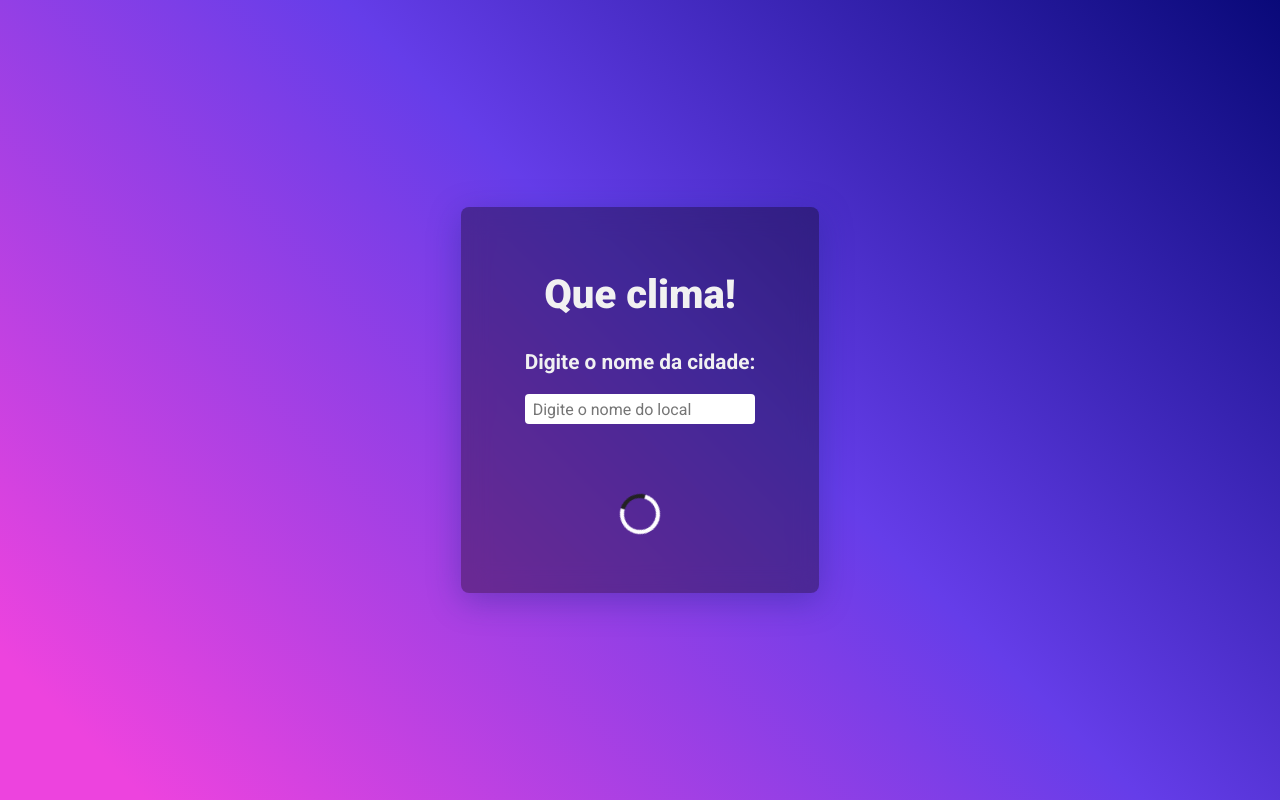
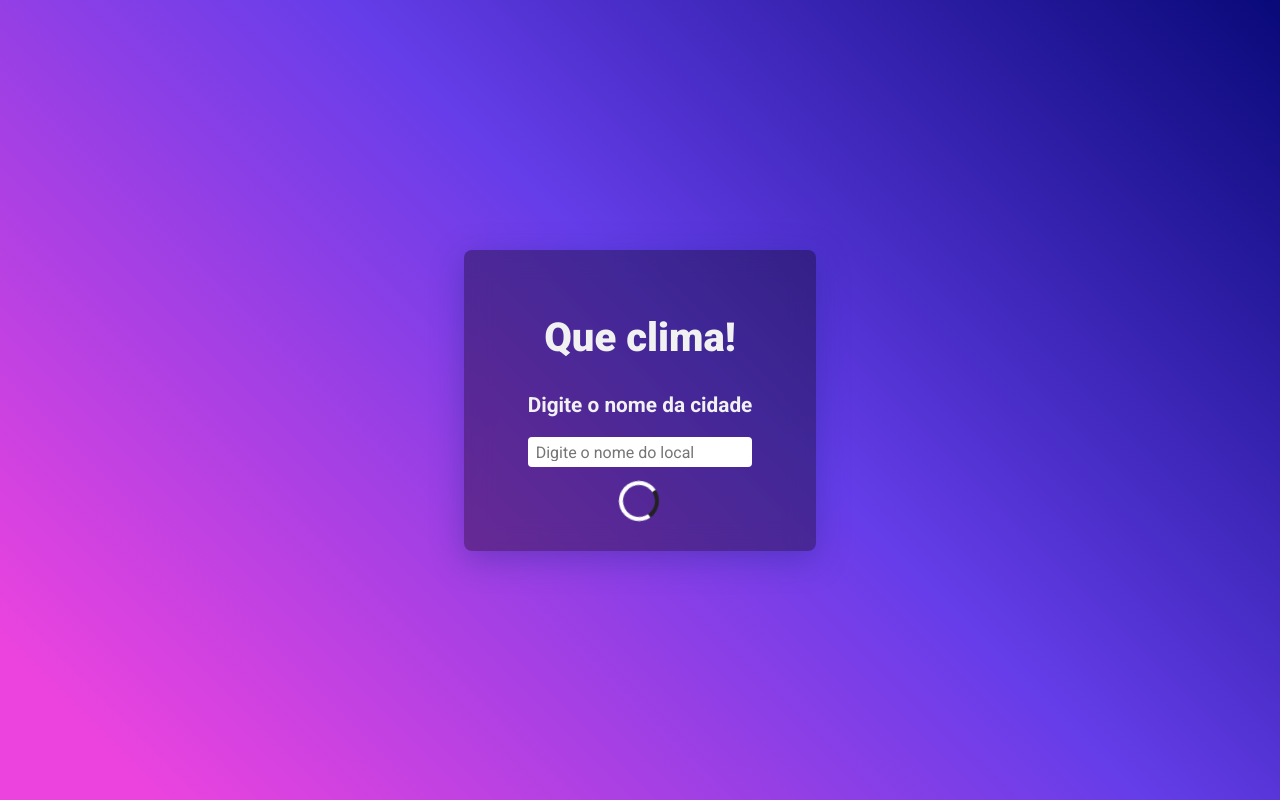
Before and after one commit to Leocadio-dev/que_clima, a plain HTML site: page QueClima/index.html in a window 1280 px wide. Both pictures are taken after a click on the button "Pesquisar". Drawn offline with Linux system fonts and the light colour scheme; no server answers.

Commit message:
Criar conexão com a API e modificar inputbox da cidade

```diff
--- a/QueClima/index.html
+++ b/QueClima/index.html
@@ -15,9 +15,9 @@
     <div class="form">
       <h1 class="title">Que clima!</h1>
       <div class="form-field">
-        <label for="">Digite o nome da cidade:</label>
+        <label for="">Digite o nome da cidade</label>
         <input type="text" placeholder="Digite o nome do local" name="" id="city-input" />
-        <button onclick="realizarRequisicao()" id="button-search"> Pesquisar </button>
+        <button onclick="pesquisarLocal()" id="button-search"> Pesquisar </button>
         <!-- Começa desabilitado para, quando clicar no botão, adicionar o evento -->
         <div id="loading"></div>
       </div>
--- a/QueClima/index.js
+++ b/QueClima/index.js
@@ -1,29 +1,60 @@
-async function realizarRequisicao() {
-    // Arrow function pro evento de esconder botão e carregar loading
-    const buttonAnimation = () => {
-        var buttonSearch = document.getElementById("button-search");
-        var loading = document.getElementById("loading");
-        // Desativa o botão assim que clicado
-        buttonSearch.disabled = true;
-        // Escondendo o botão
-        buttonSearch.style.opacity = 0;
+const apiKey = "2624348629b1d5ce175e2838060b49e6";
+const buttonSearch = document.getElementById("button-search");
+const cityInput = document.getElementById("city-input")
 
+// Arrow function pro evento de esconder botão e carregar loading
 
-    };
-    buttonAnimation();
-    const nomeCidade = document.getElementById("city-input").value.toLowerCase();
-    console.log(nomeCidade);
-    try {
-        const requisicao = await fetch(
-            `http://api.openweathermap.org/geo/1.0/direct?q=${nomeCidade}&limit=1&appid=2624348629b1d5ce175e2838060b49e6`
-        );
-        if (!requisicao.ok) {
-            throw new Error("Não foi possível achar o nome dessa cidade");
-        }
-        const data = await requisicao.json();
+function pesquisarLocal() {
+    var loading = document.getElementById("loading");
+    // Desativa o botão assim que clicado
+    buttonSearch.disabled = true;
+    // Escondendo o botão
+    buttonSearch.style.display = "none";
+    // Adicionando classe que possui evento fade-in dentro da div loading - div vai aparecer
+    loading.classList.add("fade-in");
+    realizarRequisicao();
+}
 
-        console.log(data.name);
-    } catch (error) {
-        console.log(error);
-    }
+// async function realizarRequisicao() {
+//   const nomeCidade = document.getElementById("city-input").value.toLowerCase();
+//   let vento, chanceChuva, temperatura, local, requisicao, informacao, lat, lon;
+//   console.log(nomeCidade);
+//   try {
+//     requisicao = await fetch(
+//       `http://api.openweathermap.org/data/2.5/weather?q=${nomeCidade}&units=metric&appid=${apiKey}`
+//     );
+//     if (!requisicao.ok) {
+//       throw new Error("Não foi possível achar o nome dessa cidade");
+//     }
+//     informacao = await requisicao.json();
+//     lon = informacao[0].lon;
+//     lat = informacao[0].lat;
+//     console.log(informacao[0]);
+//     requisicao = await fetch(
+//       `https://api.openweathermap.org/data/2.5/weather?lat=${lat}&lon=${lon}&appid=${apiKey}`
+//     );
+//     informacao = await requisicao.json();
+//     console.log(informacao);
+//     temperatura = informacao.main.temp - 273;
+//     console.log(temperatura);
+//   } catch (error) {
+//     console.log(error);
+//   }
+// }
+
+const pegarClima = async (city) => {
+    const weatherUrl = `https://api.openweathermap.org/data/2.5/weather?q=${city}&units=metric&appid=${apiKey}&lang=pt_br`;
+
+    const res = await fetch(weatherUrl);
+    const data = await res.json();
+
+    console.log(data);
+    return data;
 }
+
+buttonSearch.addEventListener("click", (e) => {
+    e.preventDefault();
+
+    const city = cityInput.value;
+    pegarClima(city);
+})
--- a/QueClima/styles/style.css
+++ b/QueClima/styles/style.css
@@ -44,6 +44,7 @@
   font-size: 1.3rem;
   font-weight: 700;
   color: #f1f1f1;
+  position: relative;
 }
 
 .form-field #city-input {
@@ -66,6 +67,7 @@
   background-color: var(--preto);
   color: #f1f1f1;
   cursor: pointer;
+  z-index: 1;
 
   transition: all 0.2s ease-in-out;
 
@@ -84,15 +86,24 @@
   /* Transformando em círculo */
   border-radius: 50%;
   /* Definindo animação */
-  animation: spin 1s linear infinite;
+  animation: spin 1.5s linear infinite;
   /* Escondendo a div */
-  /* opacity: 0;
-  visibility: hidden; */
-  transition: opacity 0.3s, visibility 0.3s;
+  opacity: 0;
+  display: block;
+  position: absolute;
   /* Centralizando */
-  position: relative;
   margin: auto;
-  top: 5px;
+  top: 77%;
+  left: 44%;
+
+  z-index: 0;
+}
+
+/* Adicionando evento para o botão - será adicionado à div no JS */
+#loading.fade-in {
+  opacity: 1;
+  display: block;
+  transition: opacity 1s, visibility 1s;
 }
 
 /* Biblioteca para fazer com que a div rode */
```
